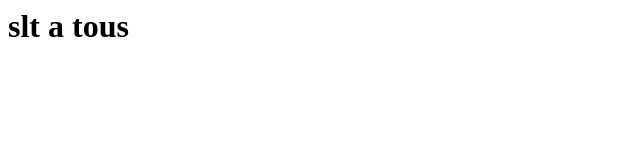
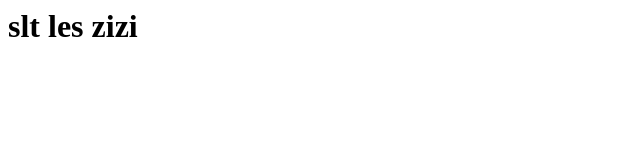
Before and after one commit to tdargent1/TpGroupe2, a plain HTML site: page index.html in a window 1280 px wide. Shown: the full height of the page, 0-640 px from the left. Drawn offline with Linux system fonts and the light colour scheme.

Commit message:
Update index.html

```diff
--- a/index.html
+++ b/index.html
@@ -1 +1 @@
-<h1>slt a tous</h1>
+<h1>slt les zizi</h1>
```
